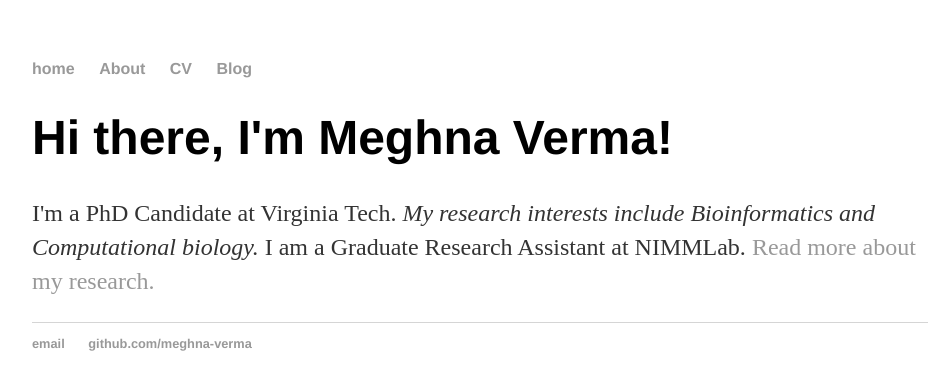
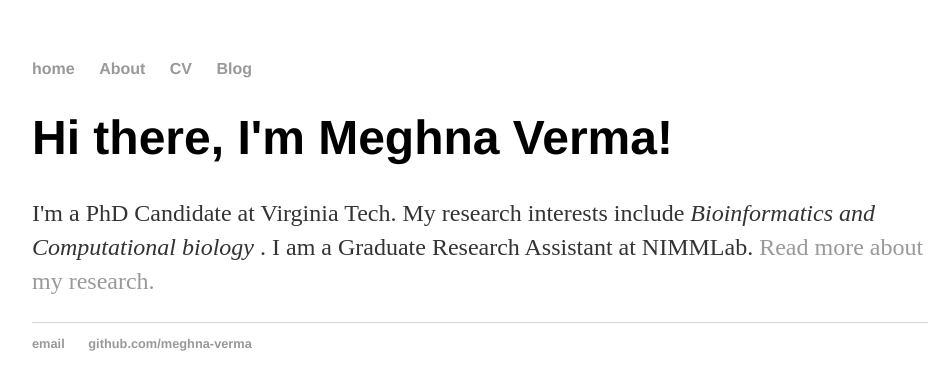
Before and after one commit to meghna-verma/meghna-verma.github.io, a Jekyll site: the page built from index.html, in a window 1280 px wide. Shown: the top 390 px of the page, without its empty margins (160-1112 px from the left). Built offline with Jekyll 4.4.1, drawn with Linux system fonts in a browser that asks for light colours; part of the change alters nothing that is shown.

```diff
--- a/index.html
+++ b/index.html
@@ -4,5 +4,5 @@ title: Meghna Verma, PhD Candidate
 ---
 <div class="blurb">
 	<h1>Hi there, I'm Meghna Verma!</h1>
-	<p>I'm a PhD Candidate at Virginia Tech. <em> My research interests include Bioinformatics and Computational biology. </em> I am a Graduate Research Assistant at NIMMLab. <a href="/about">Read more about my research.</a></p>
+	<p>I'm a PhD Candidate at Virginia Tech. My research interests include <em> Bioinformatics and Computational biology </em>. I am a Graduate Research Assistant at NIMMLab. <a href="https://scholar.google.com/citations?user=mJLiaswAAAAJ&hl=en">Read more about my research.</a></p>
 </div><!-- /.blurb -->
```
